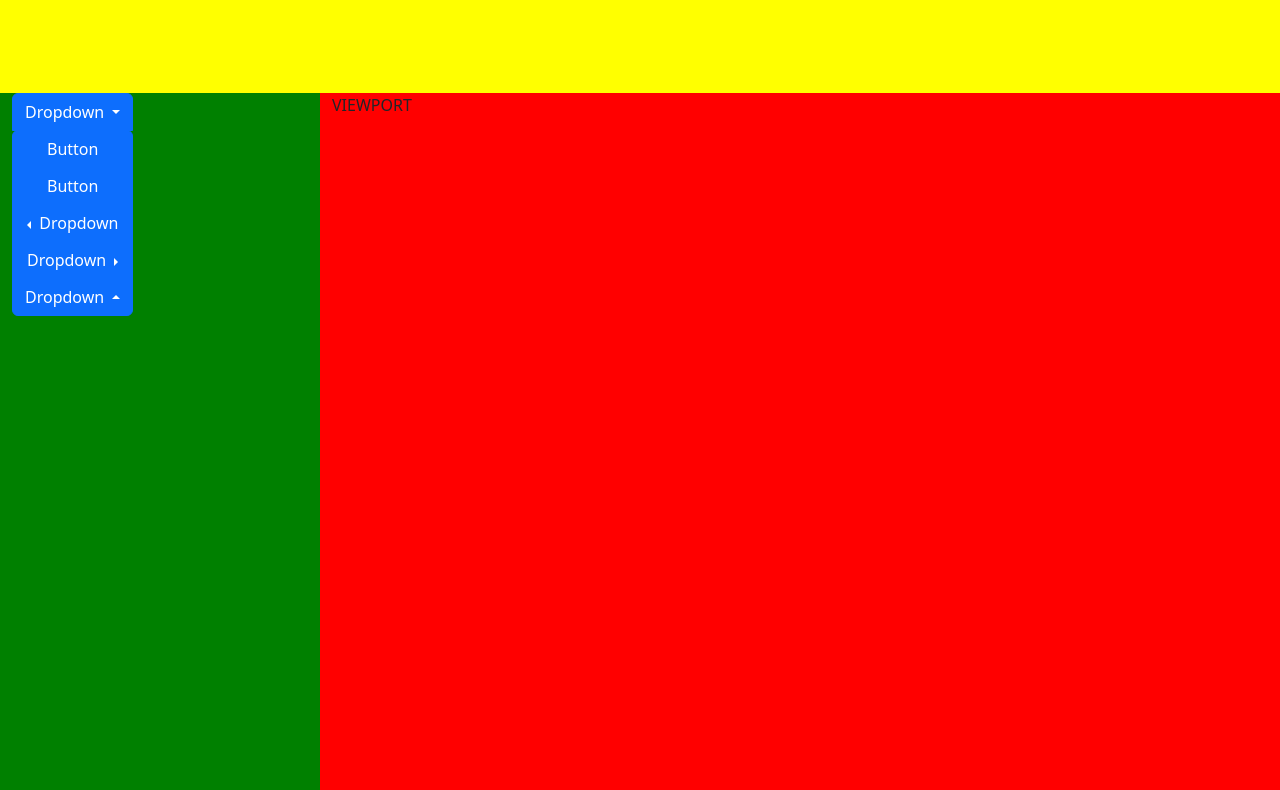
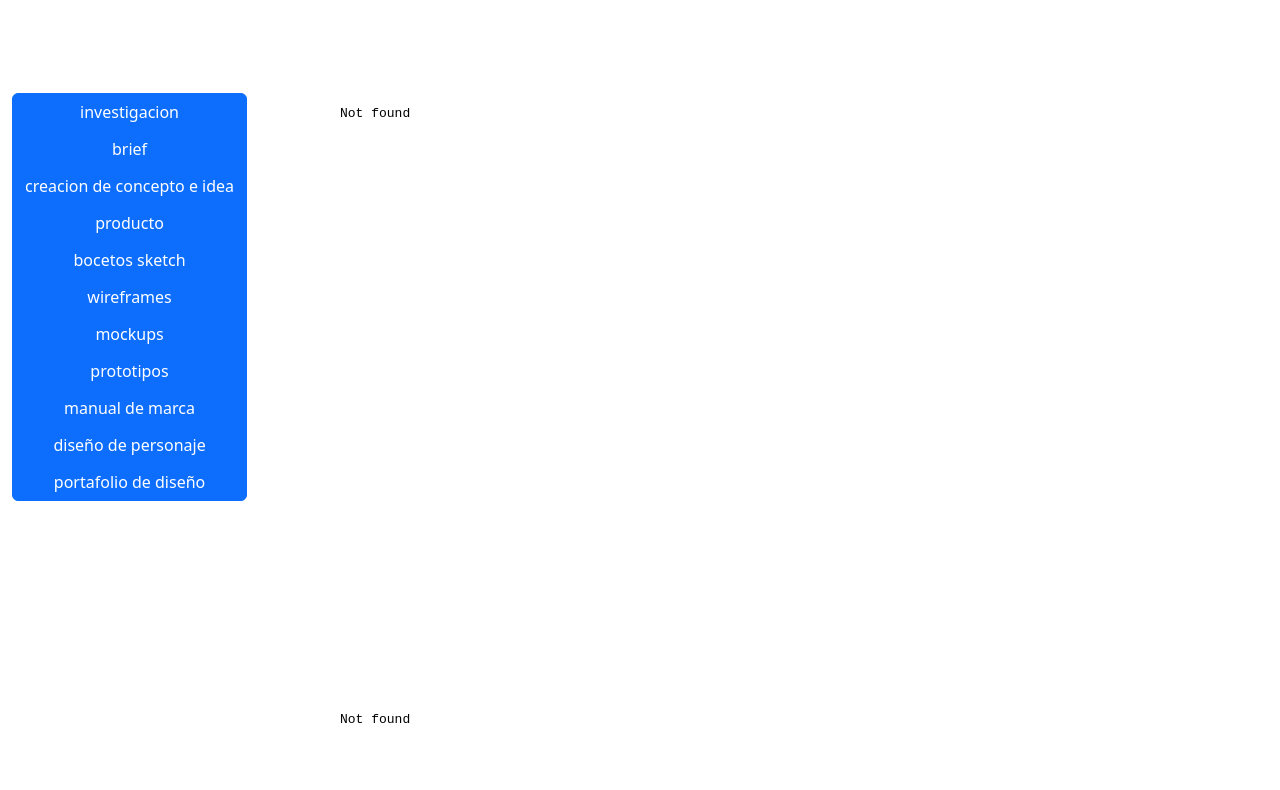
Before and after one commit to andresdavidrubiogalvis/interfase-explicativa, a plain HTML site: page index.html in a window 1280 px wide. Shown: the part 113-903 px from the top of the page. Drawn offline with nearby package versions, Linux system fonts and the light colour scheme.

Commit message:
cree botonera con enlaces pdf

```diff
--- a/index.html
+++ b/index.html
@@ -7,19 +7,19 @@
     <link href="https://cdn.jsdelivr.net/npm/bootstrap@5.3.9/dist/css/bootstrap.min.css" rel="stylesheet" integrity="sha384-yEPZ7jP9S0QKiUQ0m3jjsO4ProIW7wvR9gXkI7JOGa2XVsw53Yke2bsdkBbjmmiX" crossorigin="anonymous">
     <style>
         .caja1{
-            background-color: yellow;
+            /*background-color: yellow;*/
             height: 150px;
         }
         .caja2{
-            background-color: green;
+            /*background-color: green;*/
             height: 900px;
         }
         .caja3{
-            background-color: red;
+            /*background-color: red;*/
             height: 900px;
         }
         .caja4{
-            background-color: orange;
+            /*background-color: orange;*/
             height: 200px;
         }
     </style>
@@ -32,56 +32,46 @@
                 <!-- As a link -->
              <nav class="navbar bg-body-tertiary">
                <div class="container-fluid">
-                 <a class="navbar-brand" href="#">Navbar</a>
+                 <a class="navbar-brand" href="#">andres</a>
                </div>
              </nav>
             </div>
         </div>
         <div class="row">
             <div class="col-3 col-sm-3 col-md-3 col-lg-3 col-xl-3 col-xxl-3 caja2">
-                <div class="btn-group-vertical" role="group" aria-label="Vertical button group">
-  <div class="btn-group" role="group">
-    <button type="button" class="btn btn-primary dropdown-toggle" data-bs-toggle="dropdown" aria-expanded="false">
-      Dropdown
-    </button>
-    <ul class="dropdown-menu">
-      <li><a class="dropdown-item" href="#">Dropdown link</a></li>
-      <li><a class="dropdown-item" href="#">Dropdown link</a></li>
-    </ul>
-  </div>
-  <button type="button" class="btn btn-primary">Button</button>
-  <button type="button" class="btn btn-primary">Button</button>
-  <div class="btn-group dropstart" role="group">
-    <button type="button" class="btn btn-primary dropdown-toggle" data-bs-toggle="dropdown" aria-expanded="false">
-      Dropdown
-    </button>
-    <ul class="dropdown-menu">
-      <li><a class="dropdown-item" href="#">Dropdown link</a></li>
-      <li><a class="dropdown-item" href="#">Dropdown link</a></li>
-    </ul>
-  </div>
-  <div class="btn-group dropend" role="group">
-    <button type="button" class="btn btn-primary dropdown-toggle" data-bs-toggle="dropdown" aria-expanded="false">
-      Dropdown
-    </button>
-    <ul class="dropdown-menu">
-      <li><a class="dropdown-item" href="#">Dropdown link</a></li>
-      <li><a class="dropdown-item" href="#">Dropdown link</a></li>
-    </ul>
-  </div>
-  <div class="btn-group dropup" role="group">
-    <button type="button" class="btn btn-primary dropdown-toggle" data-bs-toggle="dropdown" aria-expanded="false">
-      Dropdown
-    </button>
-    <ul class="dropdown-menu">
-      <li><a class="dropdown-item" href="#">Dropdown link</a></li>
-      <li><a class="dropdown-item" href="#">Dropdown link</a></li>
-    </ul>
-  </div>
-</div>
+                <!--aca comienza mi botonera-->
+                                 <div class="btn-group-vertical" role="group" aria-label="Vertical button group">
+                   <button type="button" class="btn btn-primary">investigacion</button>
+                   <button type="button" class="btn btn-primary">brief</button>
+                   <button type="button" class="btn btn-primary">creacion de concepto e idea</button>
+                   <button type="button" class="btn btn-primary">producto</button>
+                   <button type="button" class="btn btn-primary">bocetos sketch</button>
+                   <button type="button" class="btn btn-primary">wireframes</button>
+                   <button type="button" class="btn btn-primary">mockups</button>
+                   <button type="button" class="btn btn-primary">prototipos</button>
+                   <button type="button" class="btn btn-primary">manual de marca</button>
+                   <button type="button" class="btn btn-primary">diseño de personaje</button>
+                   <button type="button" class="btn btn-primary">portafolio de diseño</button>
+                 </div>
             </div>
             <div class="col-9 col-sm-9 col-md-9 col-lg-9 col-xl-9 col-xxl-9 caja3">
-                VIEWPORT
+                <!--aca va mi investigacion-->
+                <iframe
+  src="/ruta/al/documento.pdf"
+  width="100%"
+  height="600"
+  title="Vista previa del documento PDF"
+  loading="lazy">
+</iframe>
+
+<!--aca va mi brief-->
+<iframe
+  src="/ruta/al/documento.pdf"
+  width="100%"
+  height="600"
+  title="Vista previa del documento PDF ide="brief"
+  loading="lazy">
+
             </div>
         </div>
         <div class="row">
```
